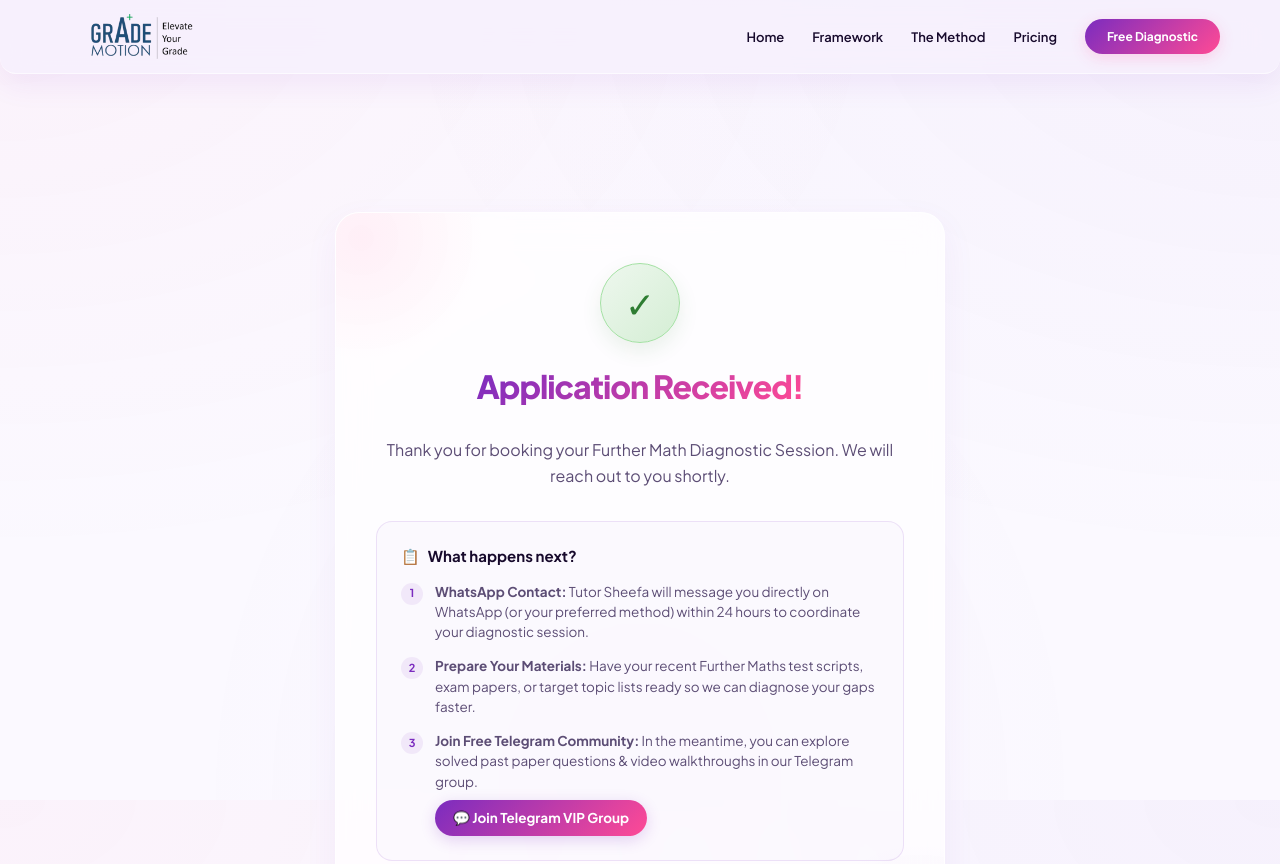
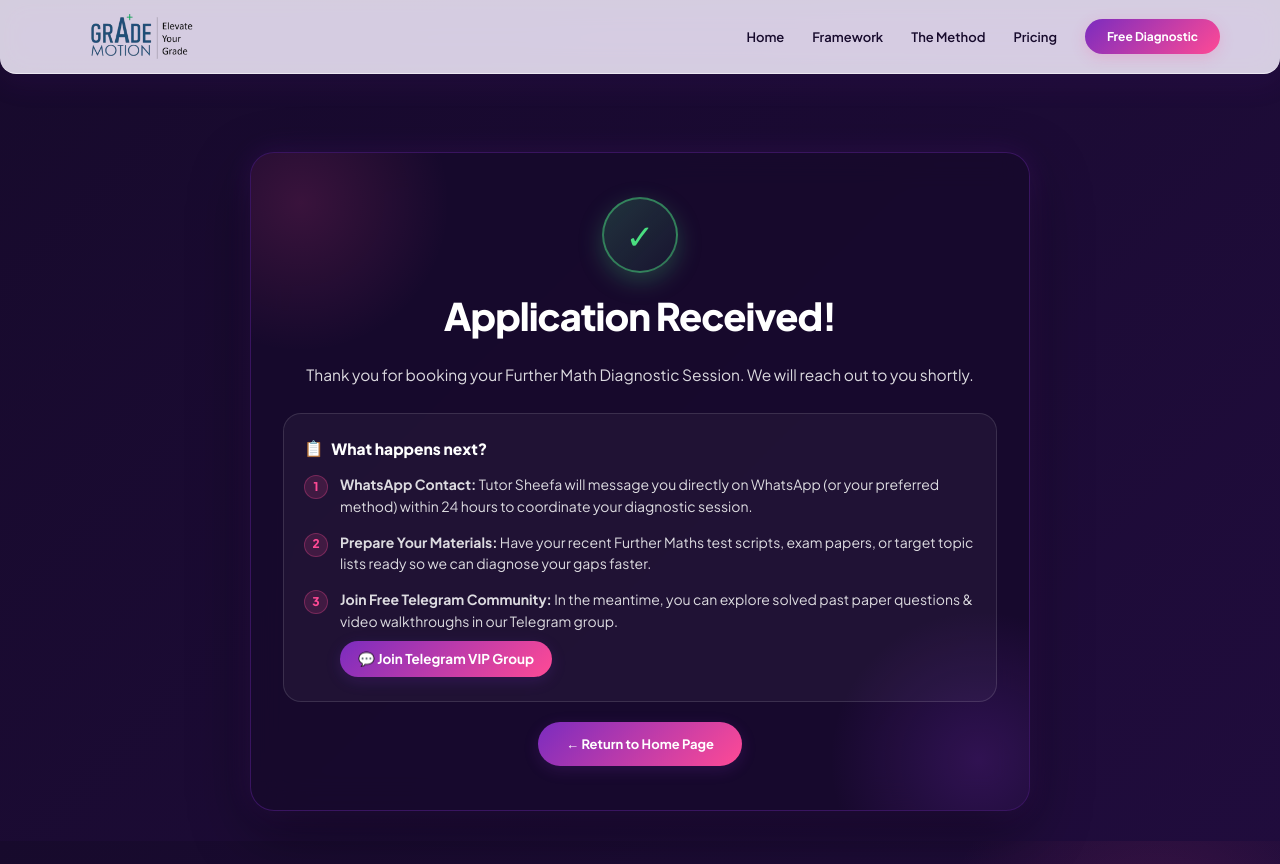
Before and after one commit to opsfunnelmatter-png/AG-GradeMotion, a website: page thank-you.html in a window 1280 px wide. Shown: the top 864 px of the page. Drawn offline with Linux system fonts and the light colour scheme.

Commit message:
Unify thank-you page design into dark glassmorphism aesthetic matching Telegram Showcase section

```diff
--- a/thank-you.html
+++ b/thank-you.html
@@ -33,28 +33,35 @@
     <link rel="icon" type="image/x-icon" href="favicon.ico">
     <link rel="icon" type="image/png" sizes="32x32" href="favicon.png">
     <style>
-        /* Specific page adjustments to style thank you card */
+        body {
+            background: linear-gradient(135deg, #170A2C 0%, #2A0E4F 100%) !important;
+            color: #ffffff !important;
+        }
+
         .thank-you-wrapper {
-            max-width: 650px;
-            margin: 80px auto;
-            padding: 20px;
+            max-width: 820px;
+            margin: 40px auto 30px auto;
+            padding: 0 20px;
             text-align: center;
+            position: relative;
+            z-index: 2;
         }
 
         .thank-you-card {
-            background: var(--surface-white);
-            backdrop-filter: blur(16px) saturate(180%);
-            -webkit-backdrop-filter: blur(16px) saturate(180%);
-            border: 1px solid var(--glass-border);
+            background: rgba(23, 10, 44, 0.85);
+            backdrop-filter: blur(16px);
+            -webkit-backdrop-filter: blur(16px);
+            border: 1.5px solid rgba(123, 44, 191, 0.35);
             border-radius: 24px;
-            padding: 50px 40px;
-            box-shadow: var(--card-shadow);
+            padding: 44px 32px;
+            box-shadow: 0 20px 60px rgba(0, 0, 0, 0.4), 0 0 30px rgba(123, 44, 191, 0.2);
             position: relative;
             overflow: hidden;
             display: flex;
             flex-direction: column;
             align-items: center;
-            gap: 24px;
+            gap: 20px;
+            color: #ffffff;
         }
 
         .thank-you-card::before {
@@ -62,9 +69,9 @@
             position: absolute;
             top: -100px;
             left: -100px;
-            width: 250px;
-            height: 250px;
-            background: radial-gradient(circle, rgba(255, 74, 149, 0.08) 0%, transparent 70%);
+            width: 300px;
+            height: 300px;
+            background: radial-gradient(circle, rgba(255, 74, 149, 0.15) 0%, transparent 70%);
             z-index: 0;
             pointer-events: none;
         }
@@ -74,25 +81,25 @@
             position: absolute;
             bottom: -100px;
             right: -100px;
-            width: 250px;
-            height: 250px;
-            background: radial-gradient(circle, rgba(123, 44, 191, 0.08) 0%, transparent 70%);
+            width: 300px;
+            height: 300px;
+            background: radial-gradient(circle, rgba(123, 44, 191, 0.25) 0%, transparent 70%);
             z-index: 0;
             pointer-events: none;
         }
 
         .success-icon-wrap {
-            width: 80px;
-            height: 80px;
+            width: 76px;
+            height: 76px;
             border-radius: 50%;
-            background: linear-gradient(135deg, #eef7ee 0%, #d4eed4 100%);
-            border: 1px solid #a3e0a3;
+            background: linear-gradient(135deg, rgba(74, 222, 128, 0.2) 0%, rgba(74, 222, 128, 0.05) 100%);
+            border: 2px solid rgba(74, 222, 128, 0.5);
             display: flex;
             align-items: center;
             justify-content: center;
-            font-size: 36px;
-            color: #2e7d32;
-            box-shadow: 0 8px 20px rgba(46, 125, 50, 0.1);
+            font-size: 34px;
+            color: #4ade80;
+            box-shadow: 0 8px 25px rgba(74, 222, 128, 0.25);
             animation: scaleIn 0.5s cubic-bezier(0.34, 1.56, 0.64, 1) forwards;
             position: relative;
             z-index: 1;
@@ -104,42 +111,40 @@
         }
 
         .thank-you-title {
-            font-size: 32px;
+            font-size: clamp(28px, 4vw, 38px);
             font-weight: 800;
-            background: var(--gradient-primary);
-            -webkit-background-clip: text;
-            -webkit-text-fill-color: transparent;
-            margin-bottom: 8px;
+            color: #ffffff;
+            margin-bottom: 4px;
             line-height: 1.2;
             position: relative;
             z-index: 1;
         }
 
         .thank-you-subtitle {
-            font-size: 16px;
-            color: var(--text-muted);
+            font-size: 15.5px;
+            color: rgba(255, 255, 255, 0.85);
             line-height: 1.6;
-            margin-bottom: 8px;
+            margin-bottom: 6px;
             position: relative;
             z-index: 1;
         }
 
         .next-steps-container {
             width: 100%;
-            background: rgba(123, 44, 191, 0.02);
-            border: 1px solid var(--line-subtle);
-            border-radius: 16px;
-            padding: 24px;
+            background: rgba(255, 255, 255, 0.04);
+            border: 1.5px solid rgba(255, 255, 255, 0.12);
+            border-radius: 18px;
+            padding: 24px 20px;
             text-align: left;
             position: relative;
             z-index: 1;
-            margin-bottom: 12px;
+            box-sizing: border-box;
         }
 
         .next-steps-title {
-            font-size: 15px;
-            font-weight: 700;
-            color: var(--dark-purple);
+            font-size: 15.5px;
+            font-weight: 800;
+            color: #ffffff;
             margin-bottom: 16px;
             display: flex;
             align-items: center;
@@ -150,9 +155,9 @@
             display: flex;
             gap: 12px;
             margin-bottom: 14px;
-            font-size: 13.5px;
-            line-height: 1.5;
-            color: var(--text-muted);
+            font-size: 14px;
+            line-height: 1.55;
+            color: rgba(255, 255, 255, 0.85);
         }
 
         .step-item:last-child {
@@ -160,16 +165,17 @@
         }
 
         .step-number {
-            font-weight: 700;
-            color: var(--purple);
-            background: rgba(123, 44, 191, 0.08);
-            width: 22px;
-            height: 22px;
+            font-weight: 800;
+            color: #FF4A95;
+            background: rgba(255, 74, 149, 0.15);
+            border: 1px solid rgba(255, 74, 149, 0.3);
+            width: 24px;
+            height: 24px;
             border-radius: 50%;
             display: flex;
             align-items: center;
             justify-content: center;
-            font-size: 11px;
+            font-size: 12px;
             flex-shrink: 0;
             margin-top: 1px;
         }
```
Also changed, not shown: thank-you.template.html (+55 -49 lines).
